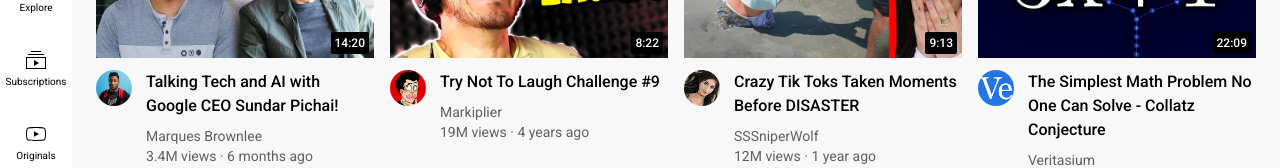
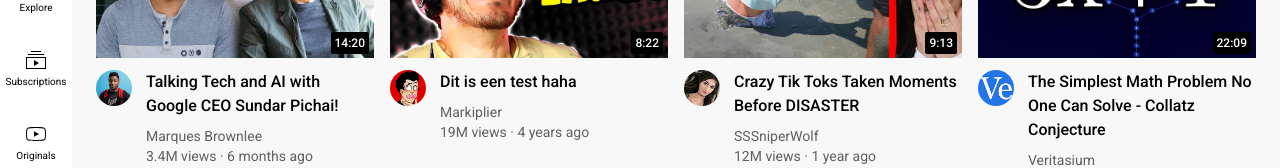
Before and after one commit to Mcyikilmaz/aenails, a plain HTML site: page index.html in a window 1280 px wide. Shown: the part 178-346 px from the top of the page. Drawn offline with Linux system fonts and the light colour scheme.

Commit message:
Update index.html

```diff
--- a/index.html
+++ b/index.html
@@ -111,7 +111,7 @@
             </div>
             <div class="video-info">
               <p class="video-title">
-                Try Not To Laugh Challenge #9
+                Dit is een test haha
               </p>
               <p class="video-author">
                 Markiplier
```
